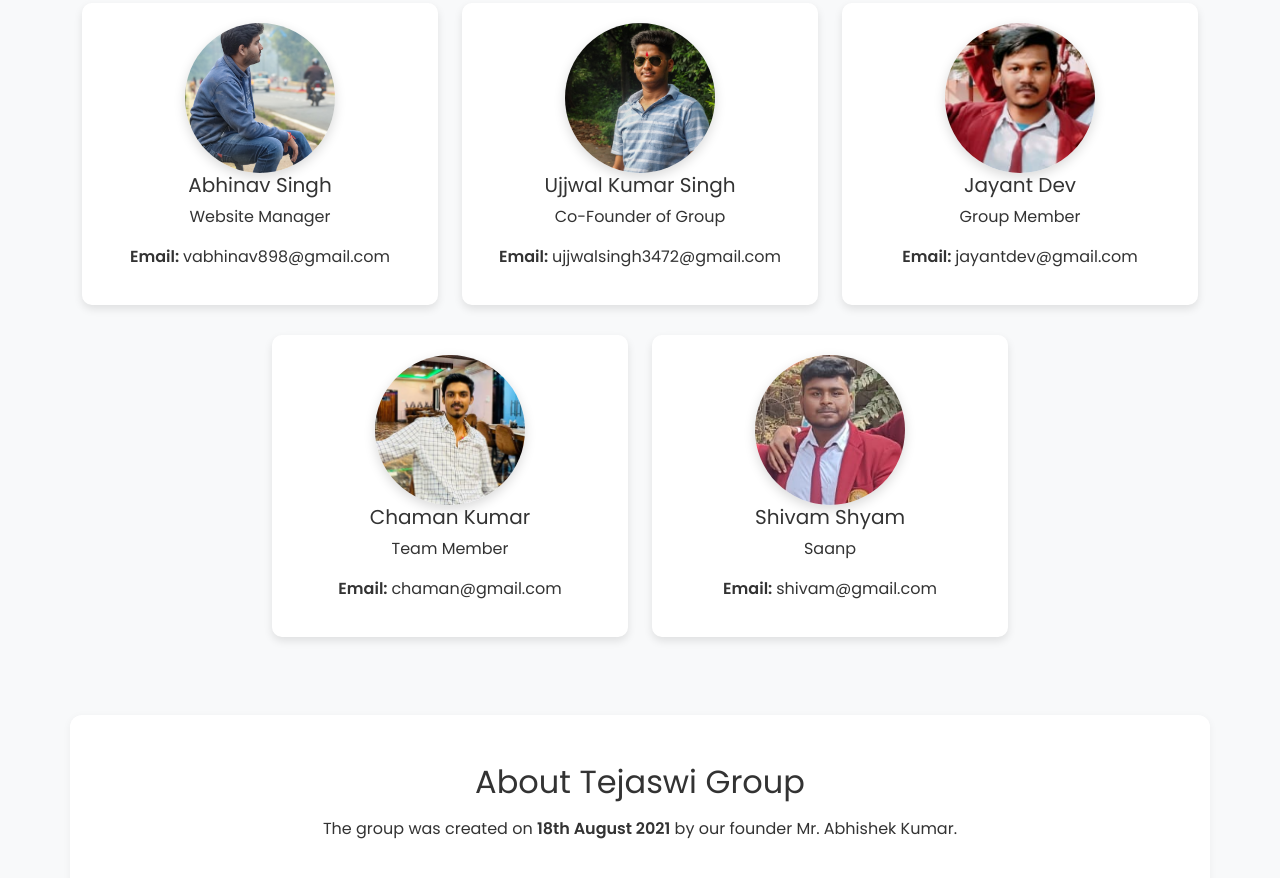
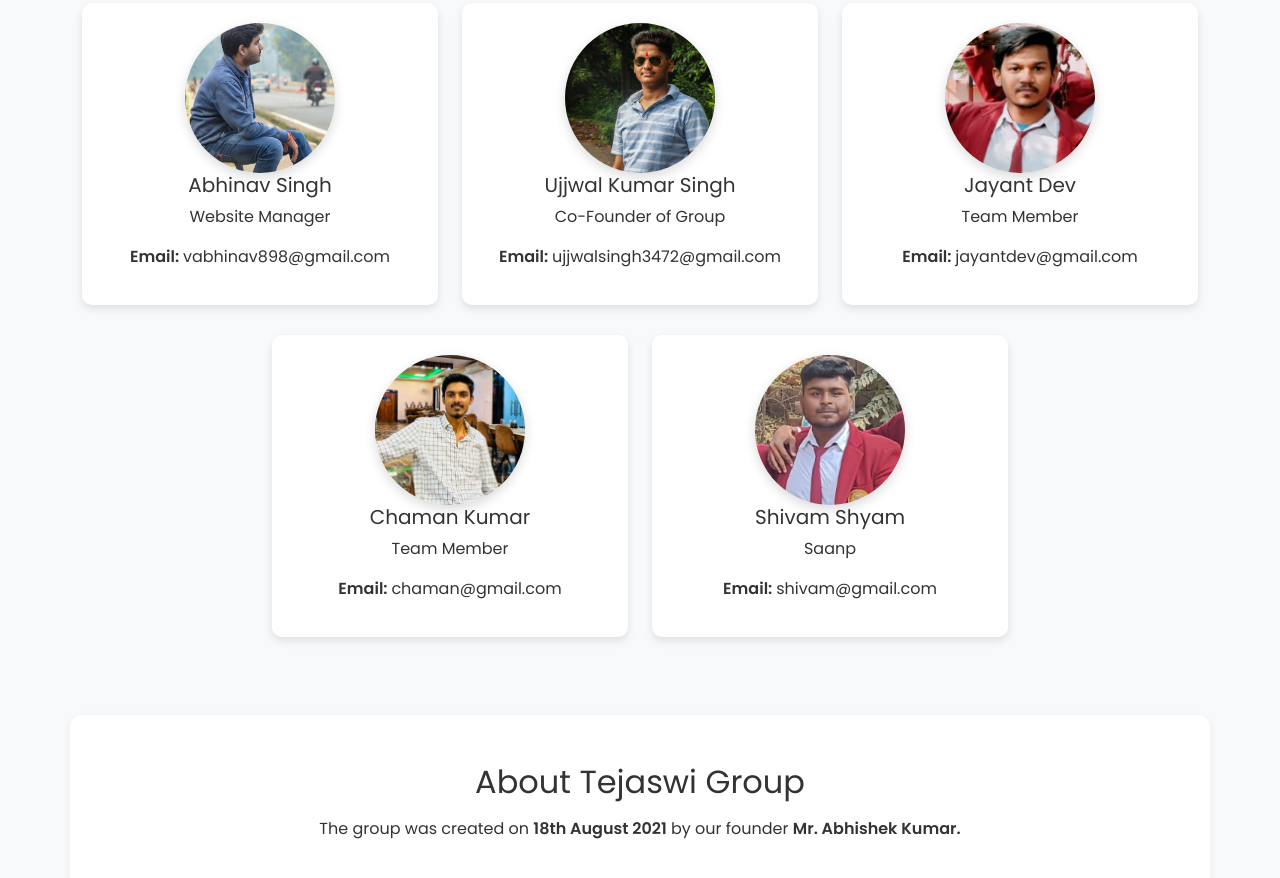
Before and after one commit to abhinav-973/tejaswi-website, a plain HTML site: page index.html in a window 1280 px wide. Shown: the part 822-1700 px from the top of the page. Drawn offline with nearby package versions, Linux system fonts and the light colour scheme.

Commit message:
fixed roles

```diff
--- a/index.html
+++ b/index.html
@@ -196,7 +196,7 @@
         <div class="member-card">
           <img src="image-copy-3.png" alt="Jayant Dev" />
           <h5>Jayant Dev</h5>
-          <p>Group Member</p>
+          <p>Team Member</p>
           <p class = "text-break"><strong>Email: </strong> jayantdev@gmail.com</p>
         </div>
       </div>
@@ -226,7 +226,7 @@
     <div class="text-center">
       <h2>About Tejaswi Group</h2>
       <p class="mt-3 mx-auto" style="max-width: 700px;">
-        The group was created on <strong>18th August 2021</strong> by our founder Mr. Abhishek Kumar.
+        The group was created on <strong>18th August 2021</strong> by our founder <strong>Mr. Abhishek Kumar.</strong>
       </p>
     </div>
   </section>
```
